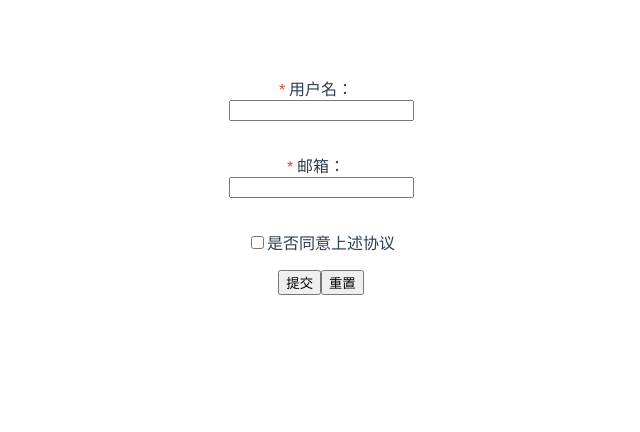
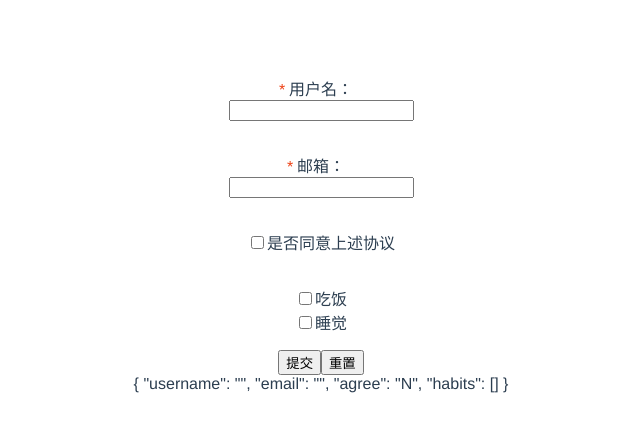
Before and after one commit to smile1015/iview-vue2, a Vue app: page / in a window 1280 px wide. Shown: the top 432 px of the page, without its empty margins (319-959 px from the left). Built offline with nearby package versions, Linux system fonts and the light colour scheme.

Commit message:
feat: 完善checkboxGroup组件

```diff
--- a/src/App.vue
+++ b/src/App.vue
@@ -12,9 +12,18 @@
         <i-checkbox v-model="model.agree" trueValue="Y" falseValue="N">是否同意上述协议</i-checkbox>
       </i-form-item>
 
+      <i-form-item prop="habit">
+        <i-checkbox-group v-model="model.habits">
+          <i-checkbox label="eat">吃饭</i-checkbox>
+          <i-checkbox label="sleep">睡觉</i-checkbox>
+        </i-checkbox-group>
+      </i-form-item>
+
       <button @click="submit">提交</button>
       <button @click="reset">重置</button>
     </i-form>
+
+    {{ model }}
   </div>
 </template>
 
@@ -23,10 +32,12 @@
 import IFormItem from '@/components/i-form/i-form-item.vue'
 import IInput from '@/components/i-input/i-input.vue'
 import ICheckbox from '@/components/i-checkbox/i-checkbox.vue'
+import ICheckboxGroup from "@/components/i-checkbox/i-checkbox-group.vue";
 
 export default {
   name: 'App',
   components: {
+    ICheckboxGroup,
     IForm,
     IFormItem,
     IInput,
@@ -37,7 +48,8 @@
       model: {
         username: '',
         email: '',
-        agree: ''
+        agree: 'N',
+        habits: []
       },
       rules: {
         username: [
--- a/src/components/i-checkbox/i-checkbox-group.vue
+++ b/src/components/i-checkbox/i-checkbox-group.vue
@@ -0,0 +1,60 @@
+<template>
+  <div class="i-checkbox-group">
+    <slot></slot>
+  </div>
+</template>
+
+<script>
+
+import {findComponentsDownward} from "@/utils/assist";
+import emitter from '@/mixins/emitter'
+
+export default {
+  name: 'iCheckboxGroup',
+  mixins: [emitter],
+  props: {
+    value: {
+      type: Array,
+      default: () => []
+    }
+  },
+  data() {
+    return {
+      currentValue: this.value,
+      children: []
+    }
+  },
+  watch: {
+    value() {
+      this.updateModel(true)
+    }
+  },
+  methods: {
+    updateModel(update) {
+      this.children = findComponentsDownward(this, 'iCheckbox')
+      console.log(this.children)
+      if (this.children) {
+        const {value} = this
+        this.children.forEach(child => {
+          child.model = value
+
+          if (update) {
+            child.currentValue = value.indexOf(child.label) >= 0
+            child.group = true
+          }
+        })
+
+      }
+    },
+    change(data) {
+      this.currentValue = data
+      this.$emit('input', data)
+      this.$emit('on-change', data)
+      this.dispatch('iFormItem', 'on-form-change')
+    }
+  },
+  mounted() {
+    this.updateModel(true)
+  }
+}
+</script>
--- a/src/components/i-checkbox/i-checkbox.vue
+++ b/src/components/i-checkbox/i-checkbox.vue
@@ -2,7 +2,8 @@
   <div class="i-checkbox">
     <label>
       <span>
-        <input type="checkbox" :checked="checked" @change="change">
+        <input v-if="group" type="checkbox" :value="label" v-model="model" @change="change">
+        <input v-else type="checkbox" :checked="currentValue" @change="change">
       </span>
       <slot></slot>
     </label>
@@ -11,11 +12,16 @@
 
 <script>
 import emitter from '@/mixins/emitter'
+import {findComponentUpward} from "@/utils/assist";
 
 export default {
   name: 'iCheckbox',
   mixins: [emitter],
   props: {
+    label: {
+      type: String,
+      default: ''
+    },
     value: {
       type: [String, Number, Boolean],
       default: false
@@ -31,32 +37,50 @@
   },
   data() {
     return {
-      currentValue: this.value
-    }
-  },
-  computed: {
-    checked() {
-      return this.currentValue === this.trueValue
+      currentValue: this.value === this.trueValue,
+      group: false,
+      parent: null,
+      model: []
     }
   },
   watch: {
     value(newValue) {
-      console.log('this.value', newValue)
-      // Ensure the value is correctly handled for empty string ""
-      if (newValue === '' || newValue === this.trueValue || newValue === this.falseValue) {
-        this.currentValue = newValue
+      if (newValue === this.trueValue || newValue === this.falseValue) {
+        this.currentValue = this.value
       } else {
         throw 'value should be trueValue or falseValue'
       }
     }
   },
   methods: {
+    updateModel() {
+      this.currentValue = this.value === this.trueValue
+    },
     change(e) {
-      this.currentValue = e.target.checked ? this.trueValue : this.falseValue
-      this.$emit('input', this.currentValue)
-      this.$emit('on-change', this.currentValue)
+      const checked = e.target.checked
+      this.currentValue = checked
+      const value = checked ? this.trueValue : this.falseValue;
 
-      this.dispatch('iFormItem', 'on-form-change')
+      if (this.group) {
+        this.parent.change(this.model)
+      } else {
+        this.$emit('input', value)
+        this.$emit('on-change', value)
+        this.dispatch('iFormItem', 'on-form-change')
+      }
+    }
+  },
+  mounted() {
+    this.parent = findComponentUpward(this, 'iCheckboxGroup')
+
+    if (this.parent) {
+      this.group = true
+    }
+
+    if (this.group) {
+      this.parent.updateModel(true)
+    } else {
+      this.updateModel()
     }
   }
 }
--- a/src/utils/assist.js
+++ b/src/utils/assist.js
@@ -1,10 +1,9 @@
-
 // 由一个组件, 向上找到最近的指定组件
 function findComponentUpward(context, componentName) {
     let parent = context.$parent;
     let name = parent.$options.name;
 
-    while(parent && (!name || [componentName].indexOf(name) < 0)) {
+    while (parent && (!name || [componentName].indexOf(name) < 0)) {
         parent = parent.$parent;
 
         if (parent) {
@@ -33,7 +32,7 @@
 
 // 由一个组件, 向下找到最近的指定组件
 function findComponentDownward(context, componentName) {
-    const children = context.$children;
+    let children = context.$children;
     let child = null;
 
     if (children.length) {
@@ -45,9 +44,9 @@
                 child = childItem;
                 break;
             } else {
-                children = findComponentDownward(child, componentName);
+                child = findComponentDownward(child, componentName);
 
-                if (children) {
+                if (child) {
                     break
                 }
             }
@@ -84,4 +83,10 @@
     return res;
 }
 
-export {findComponentUpward, findComponentsUpward, findComponentDownward, findComponentsDownward, findBrothersComponents}
+export {
+    findComponentUpward,
+    findComponentsUpward,
+    findComponentDownward,
+    findComponentsDownward,
+    findBrothersComponents
+}
```
